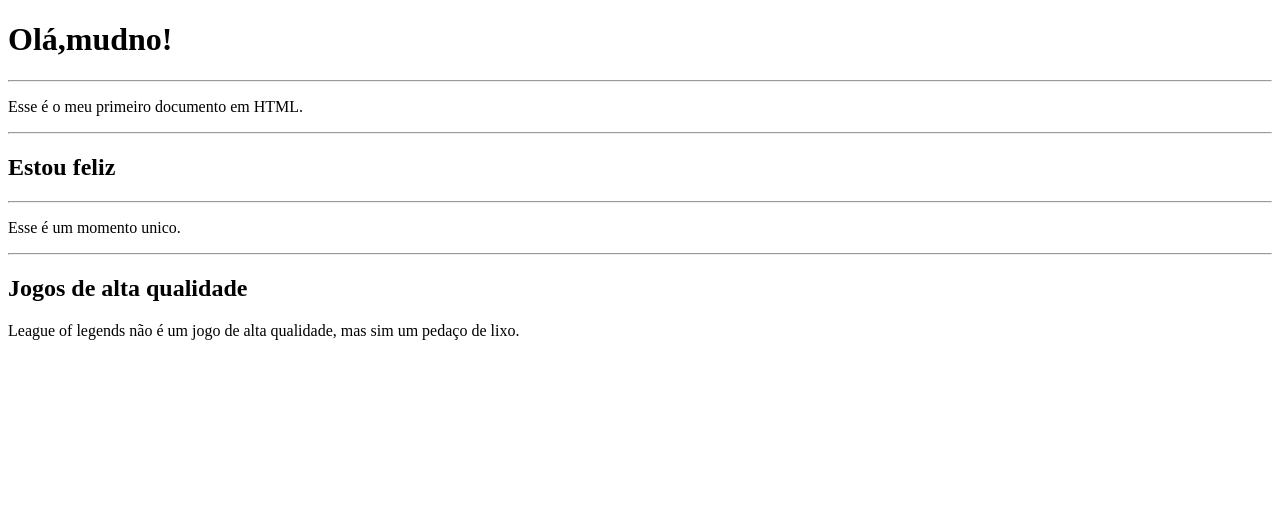
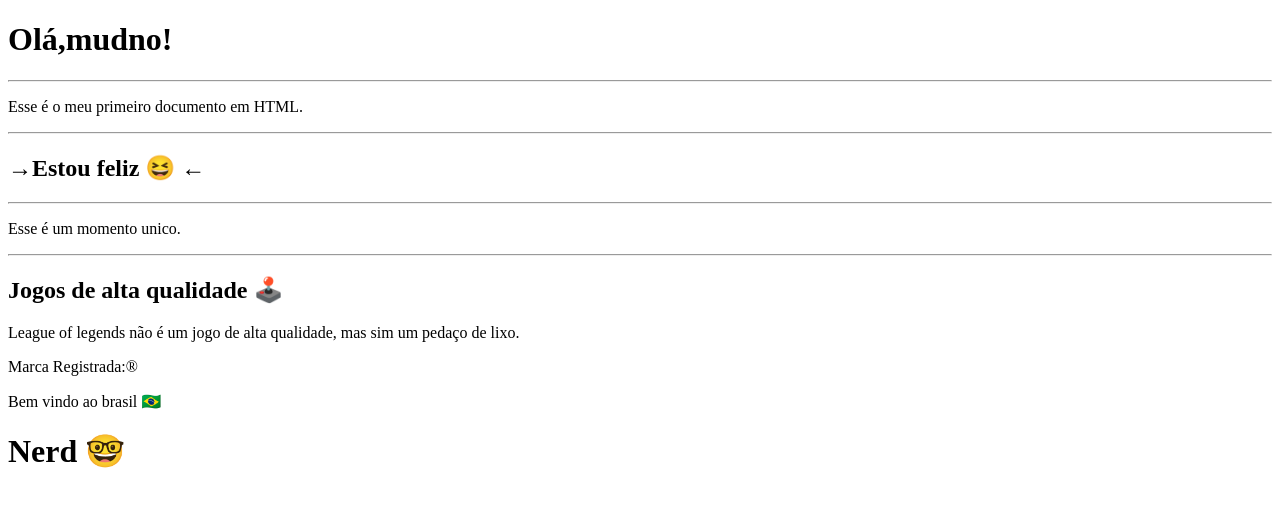
Before and after one commit to LortyCring/curso-full, a plain HTML site: page exercícios/ex001/index.html in a window 1280 px wide. Drawn offline with Linux system fonts and the light colour scheme.

Commit message:
coloquei emoji no ex002

```diff
--- a/exercícios/ex001/index.html
+++ b/exercícios/ex001/index.html
@@ -6,7 +6,7 @@
     <title>Meu primeiro código</title>
 </head>
 <body>
-
+    <!--Comentário!-->
     <h1>Olá,mudno!</h1>
     <hr>
     <p>
@@ -14,7 +14,7 @@
     </p>
     <hr>
     <h2>
-        Estou feliz
+        &rarr;Estou feliz &#x1f606; &larr;
     </h2>
     <hr>
     <p>
@@ -22,11 +22,18 @@
     </p>
     <hr>
     <h2>
-        Jogos de alta qualidade
+        Jogos de alta qualidade &#x1f579;&#xfe0f;
     </h2>
     <p>
         League of legends não é um jogo de alta qualidade, mas sim um pedaço de lixo.
     </p>
+    <p>Marca Registrada:&reg;</p>
+    <p>
+        Bem vindo ao brasil &#x1f1e7;&#x1f1f7;
+    </p>
+    <h1>
+        Nerd &#x1f913;
+    </h1>
 
 </body>
 </html>
```
